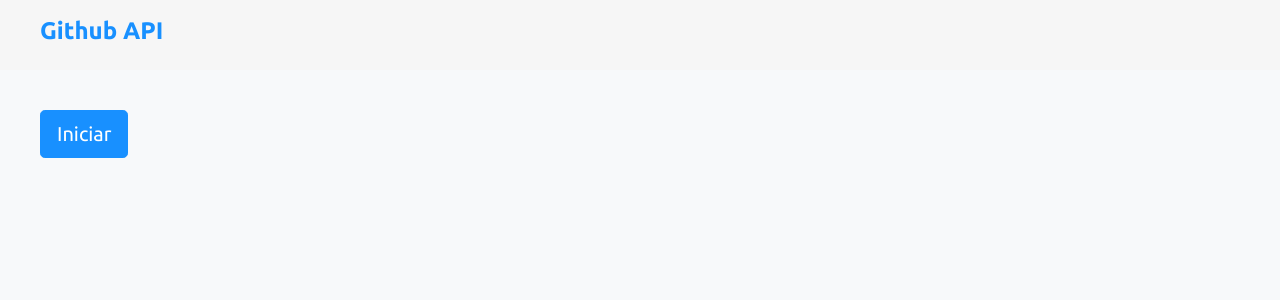
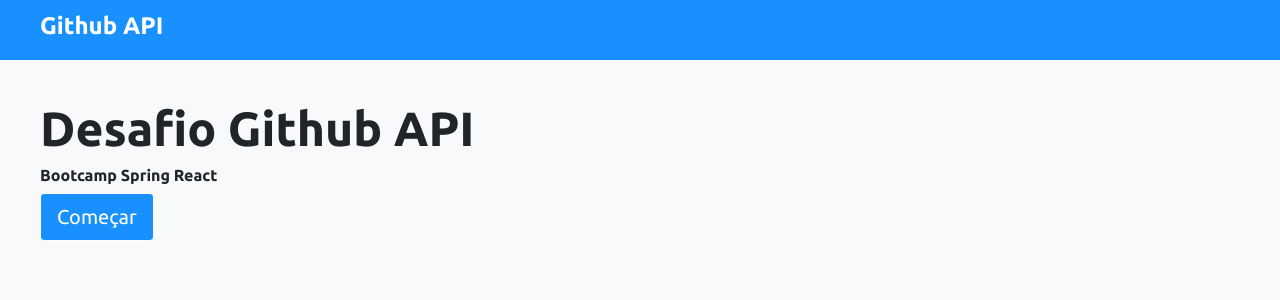
Before and after one commit to MarceloMachadoxD/github-react, a React (Create React App) app: page / in a window 1280 px wide. Shown: the top 300 px of the page. Built offline with nearby package versions, Linux system fonts and the light colour scheme; the HTML template or start-up script is replaced by a standard one.

Commit message:
Update styles and text on Home page and Navbar

```diff
--- a/src/assets/styles/custom.scss
+++ b/src/assets/styles/custom.scss
@@ -1,5 +1,5 @@
 $theme-colors: (
-  'primary': #1890FF,
+  'primary': #FFFFFF,
 );
 
 $body-bg: #F7F9FA;
--- a/src/components/Navbar/styles.css
+++ b/src/components/Navbar/styles.css
@@ -1,5 +1,5 @@
 .main-nav {
   padding-left: 40px;
-  min-height: 70px;
-  background-color: #F6F6F6;
+  min-height: 60px;
+  background-color: #1890FF;
 }
--- a/src/pages/Home/index.tsx
+++ b/src/pages/Home/index.tsx
@@ -5,8 +5,10 @@
 const Home = () => {
     return (
         <div className="home-container">
+            <h1 className="text-title">Desafio Github API</h1>
+            <h6 className="text-subtitle">Bootcamp Spring React</h6>
             <Link to="/">
-                <button className="btn btn-primary btn-lg start-button">Iniciar</button>
+                <button className="btn btn-primary btn-lg start-button">Começar</button>
             </Link>
         </div>
     );
--- a/src/pages/Home/styles.css
+++ b/src/pages/Home/styles.css
@@ -3,5 +3,17 @@
 }
 
 .start-button {
-    color: #fff;
+    background-color: #1890FF;
+    color: #FFFF;
+    border-radius: 4px;
 }
+
+.home-container h1 {
+    font-size: 48px;
+    font-weight: 700;
+}
+
+.home-container p {
+    font-size: 24px;
+    font-weight: 700;
+}
```
